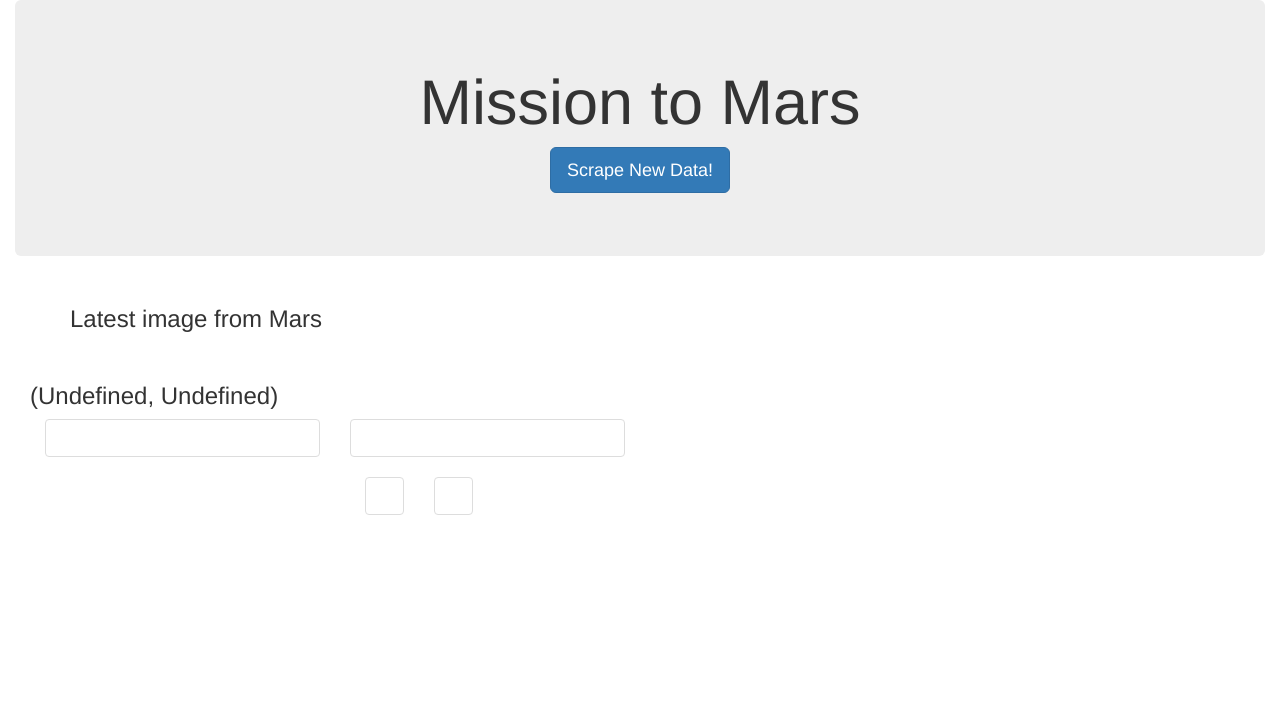
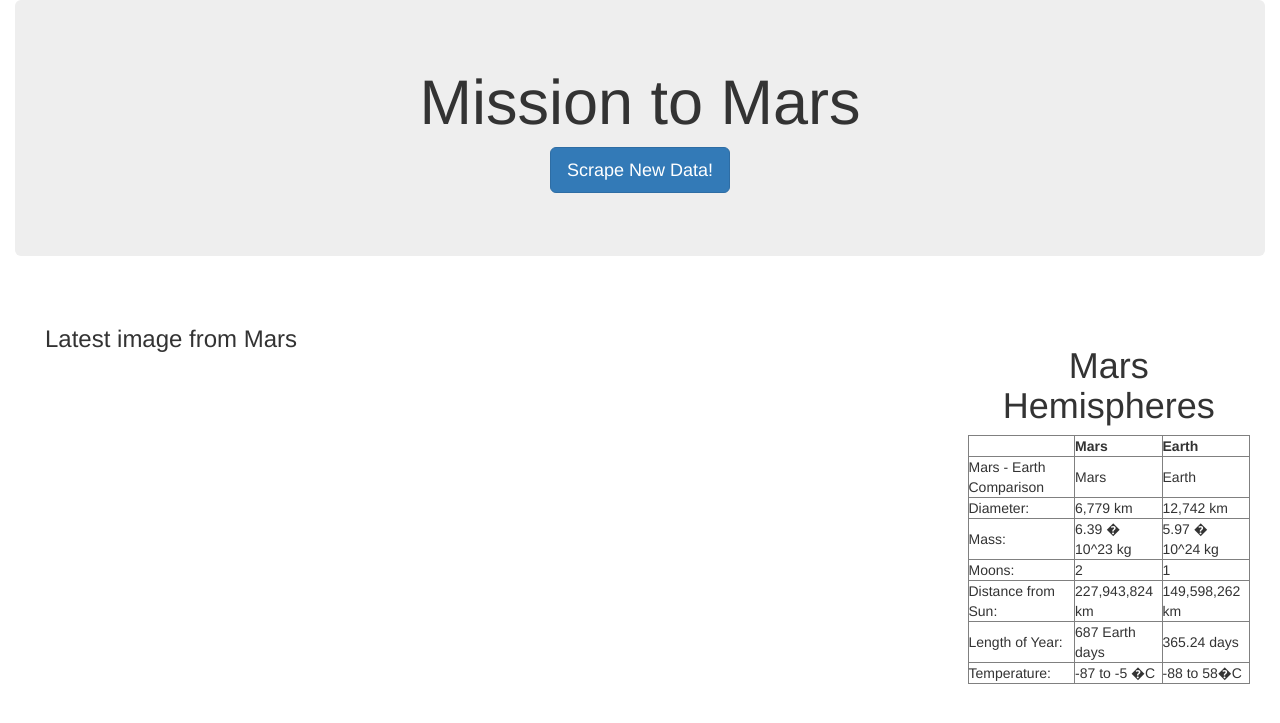
Before and after one commit to chewy-program/web-scraping-challenge-master, a Flask app: template templates/index.html in a window 1280 px wide. Shown: the top 723 px of the page. Run offline with Flask 2, Linux system fonts and the light colour scheme; the template is opened without the code that fills it, so the values that code supplies are empty; parts of the project's set-up code (start-up, migrations or seed data) failed here and were passed over; some libraries are stand-ins or nearby versions.

Commit message:
Update index.html

```diff
--- a/templates/index.html
+++ b/templates/index.html
@@ -7,7 +7,9 @@
   <meta http-equiv="X-UA-Compatible" content="ie=edge">
   <title>Mission to Mars</title>
   <link rel="stylesheet" href="https://maxcdn.bootstrapcdn.com/bootstrap/3.3.7/css/bootstrap.min.css">
+
 </head>
+
 <body>
 
   <div class="container-fluid">
@@ -15,52 +17,85 @@
       <h1>Mission to Mars</h1>
       <p><a class="btn btn-primary btn-lg" href="/scrape" role="button">Scrape New Data!</a></p>
     </div>
-    <div class = "container-fluid">
-      <div class = "container">
+    <div class="col-md-12">
+      <h3>{{ article.title }}</h3>
+      <p>{{ article.paragraph}}</p>
+    </div>
+    <div class="col-md-9">
+      <div class="container">
         <h3>Latest image from Mars</h3>
-        <img src="{{ url.image_path }}"><a href = "{{ url.image_path}}"></a></img>
+        <img src="{{ url.image_path }}"><a href="{{ url.image_path}}"></a></img>
       </div>
-      <h3>{{ article.title, article.paragraph }}</h3>
-      <div class ="col-md-3">
+    </div>
+    <div class="col-md-3">
+      <table border="1" class="dataframe">
+        <thead>
+          <tr style="text-align: right;">
+
+            <th></th>
+            <th>Mars</th>
+            <th>Earth</th>
+          </tr>
+        </thead>
+        <tbody>
+          <tr>
+
+            <td>Mars - Earth Comparison</td>
+            <td>Mars</td>
+            <td>Earth</td>
+          </tr>
+          <tr>
+
+            <td>Diameter:</td>
+            <td>6,779 km</td>
+            <td>12,742 km</td>
+          </tr>
+          <tr>
+
+            <td>Mass:</td>
+            <td>6.39 � 10^23 kg</td>
+            <td>5.97 � 10^24 kg</td>
+          </tr>
+          <tr>
+
+            <td>Moons:</td>
+            <td>2</td>
+            <td>1</td>
+          </tr>
+          <tr>
+
+            <td>Distance from Sun:</td>
+            <td>227,943,824 km</td>
+            <td>149,598,262 km</td>
+          </tr>
+          <tr>
+
+            <td>Length of Year:</td>
+            <td>687 Earth days</td>
+            <td>365.24 days</td>
+          </tr>
+          <tr>
+
+            <td>Temperature:</td>
+            <td>-87 to -5 �C</td>
+            <td>-88 to 58�C</td>
+          </tr>
+        </tbody>
+    </div>
+
+  </div>
+  <br/>
+  <h1 class="text-center">Mars Hemispheres</h1>
+  {% for hemisphere in hemispheres %}
+  <div class="col-md-3">
     <div class="thumbnail">
-          <a href="{{ hemispheres.img_url }}">
-            <img src="{{ hemispheres.img_url }}" alt="{{ hemispheres.title }}"></img>
+      <a href="{{ hemisphere.img_url }}">
+        <img src="{{ hemisphere.img_url }}" alt="{{ hemisphere.title }}"></img>
         <div class="caption">
-              <p>{{ hemispheres.title }}</p>
+          <p>{{ hemisphere.title }}</p>
         </div>
       </a>
     </div>
   </div>
-      <div class ="col-md-3">
-        <div class="thumbnail">
-          <a href="{{ hemispheres.img_url }}">
-            <img src="{{ hemispheres.img_url }}" alt="{{ hemispheres.title }}"></img>
-            <div class="caption">
-              <p>{{ hemispheres.title }}</p>
-              </div>
-          </a>
-        </div>
-        <div class ="col-md-3">
-          <div class="thumbnail">
-            <a href="{{ hemispheres.img_url }}">
-              <img src="{{ hemispheres.img_url }}" alt="{{ hemispheres.title }}"></img>
-              <div class="caption">
-                <p>{{ hemispheres.title }}</p>
-                </div>
-            </a>
-        </div>
-        </div>
-          <div class ="col-md-3">
-            <div class="thumbnail">
-              <a href="{{ hemispheres.img_url }}">
-              <img src="{{ hemispheres.img_url }}" alt="{{ hemispheres.title }}"></img>
-              <div class="caption">
-                <p>{{ hemispheres.title }}</p>
-              </div>
-          </a>
-        </div>
-        </div>
-        </div>
-      </div>
-    </div>
+  {%endfor%}
 </body>
```
Lines whose indentation alone changed are shown as unchanged.
